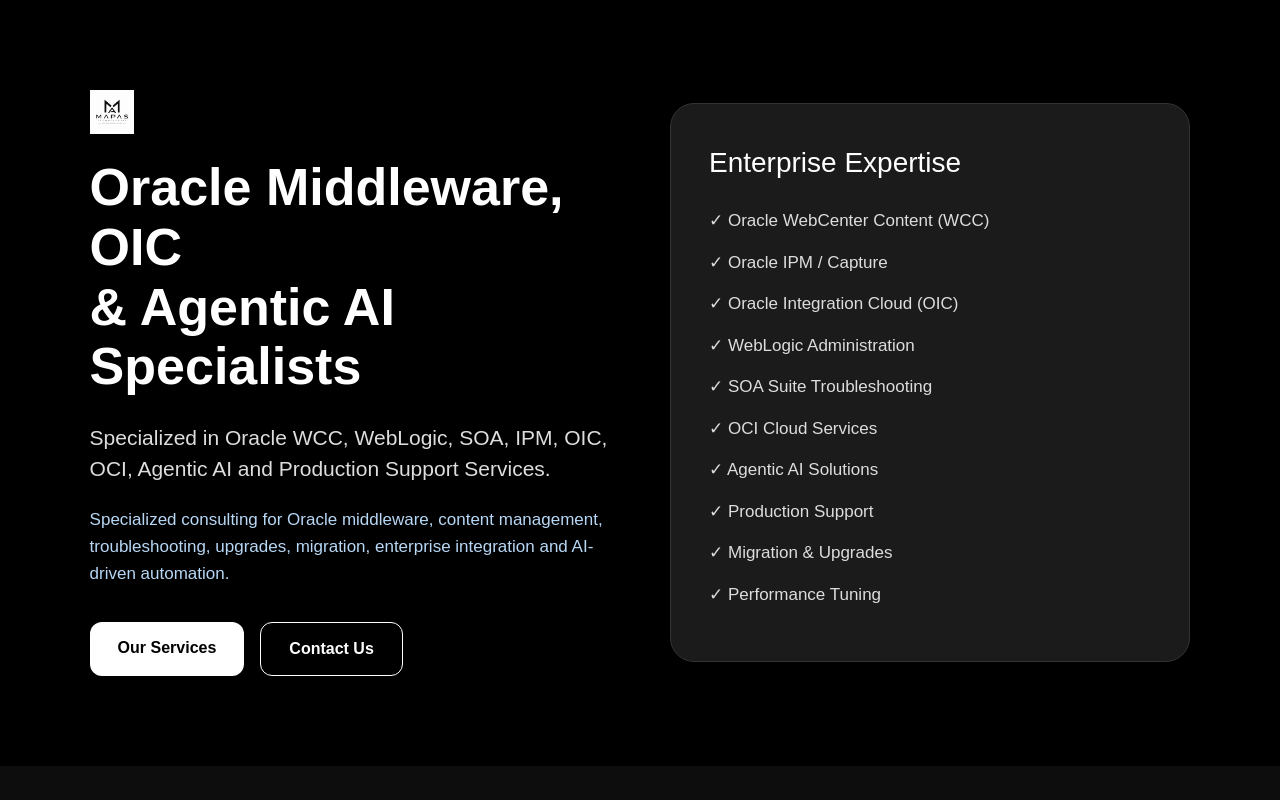
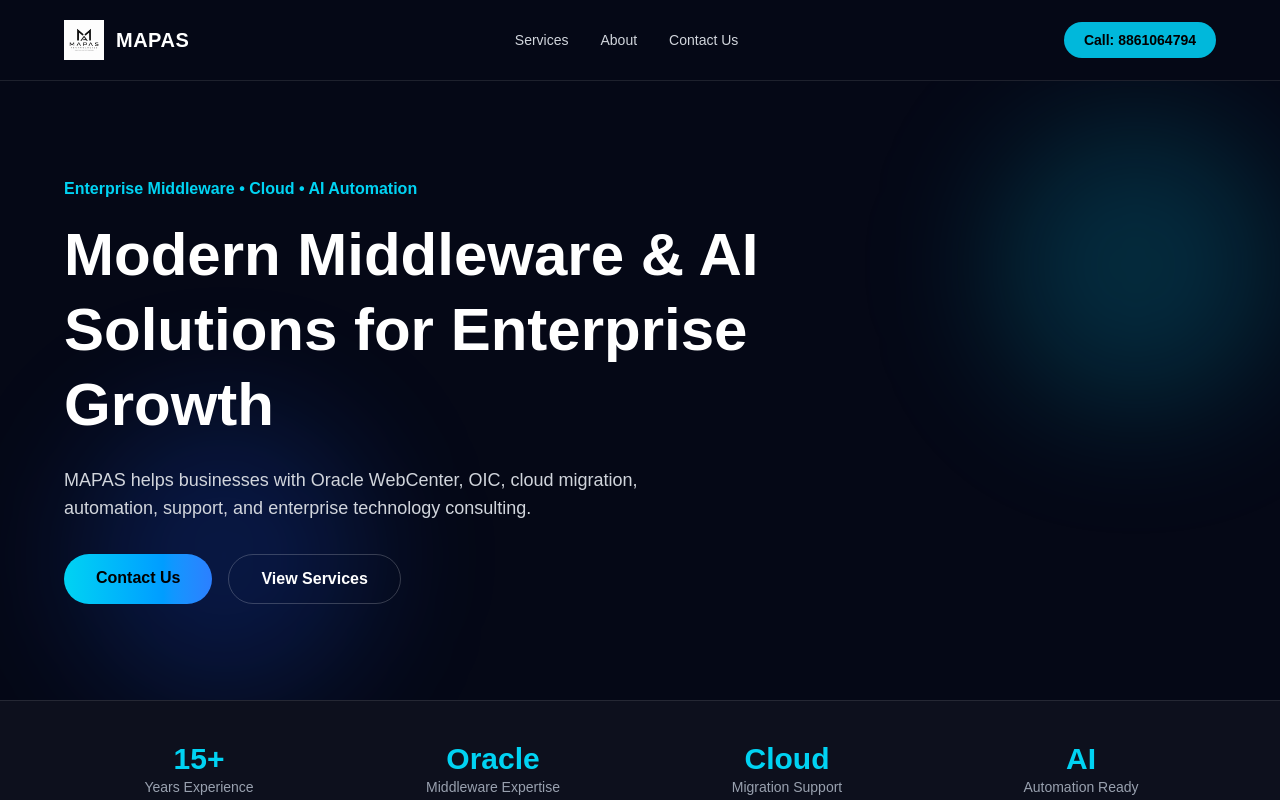
Before and after one commit to ranjanoraclemiddleware-a11y/mapas-website, a Next.js app: page / in a window 1280 px wide. Shown: the top 800 px of the page. Built offline with nearby package versions, Linux system fonts and the light colour scheme.

Commit message:
Update page.tsx

```diff
--- a/app/page.tsx
+++ b/app/page.tsx
@@ -1,98 +1,199 @@
 export default function Home() {
-  const services = [
-    ["Oracle WCC Support", "Production support, troubleshooting, integrations and administration."],
-    ["Oracle Integration Cloud (OIC)", "Enterprise integrations, APIs, connectivity and automation flows."],
-    ["WebLogic Administration", "Server setup, patching, performance tuning and monitoring."],
-    ["SOA & Middleware", "SOA Suite troubleshooting, deployments and enterprise integrations."],
-    ["OCI Cloud Services", "Oracle Cloud infrastructure guidance, migration and support."],
-    ["Agentic AI Solutions", "AI-driven automation, intelligent workflows and enterprise GenAI enablement."],
-  ];
+  return (
+    <main className="min-h-screen bg-[#050816] text-white">
+      {/* Navbar */}
+      <nav className="flex items-center justify-between px-6 md:px-16 py-5 border-b border-white/10">
+        <div className="flex items-center gap-3">
+          <img src="/logo.png" alt="MAPAS Logo" className="h-10 w-auto" />
+          <span className="text-xl font-bold tracking-wide">MAPAS</span>
+        </div>
 
-  return (
-    <main style={{ background: "#000", color: "#fff", minHeight: "100vh", fontFamily: "Arial, sans-serif" }}>
-      <section style={{ padding: "90px 7%" }}>
-        <div style={{ display: "grid", gridTemplateColumns: "1fr 1fr", gap: "60px", alignItems: "center" }}>
-          <div>
-            <img src="/logo.png" alt="MAPAS Logo" style={{ width: "44px", marginBottom: "24px" }} />
+        <div className="hidden md:flex items-center gap-8 text-sm text-gray-300">
+          <a href="#services" className="hover:text-white">Services</a>
+          <a href="#about" className="hover:text-white">About</a>
+          <a href="#contact" className="hover:text-white">Contact Us</a>
+        </div>
 
-            <h1 style={{ fontSize: "52px", lineHeight: "1.15", fontWeight: 800, marginBottom: "26px" }}>
-              Oracle Middleware, OIC <br />& Agentic AI Specialists
+        <a
+          href="tel:8861064794"
+          className="rounded-full bg-cyan-500 px-5 py-2 text-sm font-semibold text-black hover:bg-cyan-400"
+        >
+          Call: 8861064794
+        </a>
+      </nav>
+
+      {/* Hero */}
+      <section className="relative overflow-hidden px-6 md:px-16 py-24">
+        <div className="absolute right-0 top-10 h-72 w-72 rounded-full bg-cyan-500/20 blur-3xl" />
+        <div className="absolute left-20 bottom-0 h-72 w-72 rounded-full bg-blue-600/20 blur-3xl" />
+
+        <div className="relative max-w-4xl">
+          <p className="mb-4 text-cyan-400 font-semibold">
+            Enterprise Middleware • Cloud • AI Automation
+          </p>
+
+          <h1 className="text-4xl md:text-6xl font-extrabold leading-tight">
+            Modern Middleware & AI Solutions for Enterprise Growth
           </h1>
 
-            <p style={{ fontSize: "21px", color: "#ddd", lineHeight: "1.45", marginBottom: "22px" }}>
-              Specialized in Oracle WCC, WebLogic, SOA, IPM, OIC, OCI, Agentic AI and Production Support Services.
+          <p className="mt-6 max-w-2xl text-lg text-gray-300">
+            MAPAS helps businesses with Oracle WebCenter, OIC, cloud migration,
+            automation, support, and enterprise technology consulting.
           </p>
 
-            <p style={{ fontSize: "17px", color: "#b7d7f5", lineHeight: "1.6", marginBottom: "34px" }}>
-              Specialized consulting for Oracle middleware, content management, troubleshooting, upgrades, migration,
-              enterprise integration and AI-driven automation.
-            </p>
+          <div className="mt-8 flex flex-col sm:flex-row gap-4">
+            <a
+              href="#contact"
+              className="rounded-full bg-gradient-to-r from-cyan-400 to-blue-500 px-8 py-3 text-center font-semibold text-black"
+            >
+              Contact Us
+            </a>
 
-            <div style={{ display: "flex", gap: "16px" }}>
-              <a href="#services" style={{ background: "#fff", color: "#000", padding: "14px 28px", borderRadius: "12px", fontWeight: 700, textDecoration: "none" }}>
-                Our Services
-              </a>
-              <a href="#contact" style={{ color: "#fff", padding: "14px 28px", borderRadius: "12px", border: "1px solid #fff", fontWeight: 700, textDecoration: "none" }}>
-                Contact Us
+            <a
+              href="#services"
+              className="rounded-full border border-white/20 px-8 py-3 text-center font-semibold text-white hover:bg-white/10"
+            >
+              View Services
             </a>
           </div>
         </div>
+      </section>
 
-          <div style={{ background: "#1b1b1b", border: "1px solid #333", borderRadius: "24px", padding: "38px" }}>
-            <h2 style={{ fontSize: "28px", marginBottom: "24px" }}>Enterprise Expertise</h2>
+      {/* Trust / Stats */}
+      <section className="px-6 md:px-16 py-10 border-y border-white/10 bg-white/[0.03]">
+        <div className="grid grid-cols-2 md:grid-cols-4 gap-6 text-center">
+          <div>
+            <h3 className="text-3xl font-bold text-cyan-400">15+</h3>
+            <p className="text-gray-400 text-sm">Years Experience</p>
+          </div>
+          <div>
+            <h3 className="text-3xl font-bold text-cyan-400">Oracle</h3>
+            <p className="text-gray-400 text-sm">Middleware Expertise</p>
+          </div>
+          <div>
+            <h3 className="text-3xl font-bold text-cyan-400">Cloud</h3>
+            <p className="text-gray-400 text-sm">Migration Support</p>
+          </div>
+          <div>
+            <h3 className="text-3xl font-bold text-cyan-400">AI</h3>
+            <p className="text-gray-400 text-sm">Automation Ready</p>
+          </div>
+        </div>
+      </section>
+
+      {/* Services */}
+      <section id="services" className="px-6 md:px-16 py-20">
+        <div className="max-w-3xl mb-12">
+          <p className="text-cyan-400 font-semibold mb-3">Our Services</p>
+          <h2 className="text-3xl md:text-5xl font-bold">
+            Technology services designed for modern enterprises
+          </h2>
+        </div>
+
+        <div className="grid md:grid-cols-3 gap-6">
           {[
-              "Oracle WebCenter Content (WCC)",
-              "Oracle IPM / Capture",
-              "Oracle Integration Cloud (OIC)",
-              "WebLogic Administration",
-              "SOA Suite Troubleshooting",
-              "OCI Cloud Services",
-              "Agentic AI Solutions",
-              "Production Support",
-              "Migration & Upgrades",
-              "Performance Tuning",
+            {
+              title: "Oracle WebCenter",
+              desc: "Implementation, support, troubleshooting, migration, and performance guidance for Oracle WCC/IPM.",
+            },
+            {
+              title: "Oracle Integration Cloud",
+              desc: "OIC integrations, APIs, adapters, process automation, and enterprise connectivity.",
+            },
+            {
+              title: "Cloud Migration",
+              desc: "Move applications and workloads to cloud platforms with better scalability and reliability.",
+            },
+            {
+              title: "AI Automation",
+              desc: "Automate business workflows using AI-powered solutions and intelligent process design.",
+            },
+            {
+              title: "Middleware Support",
+              desc: "Support for WebLogic, SOA, integrations, deployments, patches, and production issues.",
+            },
+            {
+              title: "Consulting & Training",
+              desc: "Expert consulting, technical guidance, and training for enterprise IT teams.",
+            },
+          ].map((service) => (
+            <div
+              key={service.title}
+              className="rounded-2xl border border-white/10 bg-white/[0.04] p-6 hover:bg-white/[0.07] transition"
+            >
+              <h3 className="text-xl font-bold mb-3">{service.title}</h3>
+              <p className="text-gray-400">{service.desc}</p>
+            </div>
+          ))}
+        </div>
+      </section>
+
+      {/* About */}
+      <section id="about" className="px-6 md:px-16 py-20 bg-white/[0.03]">
+        <div className="grid md:grid-cols-2 gap-10 items-center">
+          <div>
+            <p className="text-cyan-400 font-semibold mb-3">Why MAPAS</p>
+            <h2 className="text-3xl md:text-5xl font-bold mb-6">
+              Reliable technology partner for business transformation
+            </h2>
+            <p className="text-gray-300 text-lg">
+              We combine enterprise middleware experience with modern cloud and
+              AI capabilities to deliver practical, scalable, and cost-effective
+              solutions.
+            </p>
+          </div>
+
+          <div className="grid gap-4">
+            {[
+              "Enterprise-grade Oracle expertise",
+              "Fast issue analysis and resolution",
+              "Cloud and automation focused approach",
+              "Flexible support for growing businesses",
             ].map((item) => (
-              <p key={item} style={{ fontSize: "17px", color: "#ddd", marginBottom: "16px" }}>✓ {item}</p>
+              <div
+                key={item}
+                className="rounded-xl border border-white/10 bg-[#0b1020] p-5 text-gray-200"
+              >
+                ✓ {item}
+              </div>
             ))}
           </div>
         </div>
       </section>
 
-      <section id="about" style={{ padding: "80px 7%", background: "#0d0d0d", textAlign: "center" }}>
-        <h2 style={{ fontSize: "38px", marginBottom: "24px" }}>About MAPAS</h2>
-        <p style={{ fontSize: "18px", color: "#ccc", lineHeight: "1.8", maxWidth: "900px", margin: "0 auto" }}>
-          MAPAS Technologies focuses on Oracle enterprise solutions, especially Oracle WebCenter Content,
-          WebLogic Server, SOA, OIC, OCI and enterprise middleware support.
+      {/* Contact */}
+      <section id="contact" className="px-6 md:px-16 py-20">
+        <div className="rounded-3xl bg-gradient-to-r from-cyan-500 to-blue-600 p-10 md:p-14 text-black">
+          <h2 className="text-3xl md:text-5xl font-extrabold mb-4">
+            Let’s build your digital platform
+          </h2>
+          <p className="max-w-2xl text-lg mb-8">
+            Contact MAPAS for Oracle, middleware, cloud, AI automation, and
+            enterprise technology services.
           </p>
-        <p style={{ fontSize: "18px", color: "#aaa", lineHeight: "1.8", maxWidth: "900px", margin: "20px auto 0" }}>
-          We help businesses manage production systems, resolve critical incidents, perform upgrades,
-          improve enterprise application stability and adopt AI-driven automation.
-        </p>
-      </section>
 
-      <section id="services" style={{ padding: "80px 7%", background: "#000" }}>
-        <h2 style={{ fontSize: "38px", textAlign: "center", marginBottom: "50px" }}>Our Services</h2>
+          <div className="flex flex-col sm:flex-row gap-4">
+            <a
+              href="tel:8861064794"
+              className="rounded-full bg-black px-8 py-3 text-center font-semibold text-white"
+            >
+              Call 8861064794
+            </a>
 
-        <div style={{ display: "grid", gridTemplateColumns: "repeat(3, 1fr)", gap: "26px" }}>
-          {services.map(([title, desc]) => (
-            <div key={title} style={{ background: "#1b1b1b", padding: "30px", borderRadius: "24px", border: "1px solid #333" }}>
-              <h3 style={{ fontSize: "24px", marginBottom: "14px" }}>{title}</h3>
-              <p style={{ color: "#aaa", lineHeight: "1.6" }}>{desc}</p>
+            <a
+              href="mailto:info@mapas.com"
+              className="rounded-full border border-black px-8 py-3 text-center font-semibold"
+            >
+              Email Us
+            </a>
           </div>
-          ))}
         </div>
       </section>
 
-      <section id="contact" style={{ padding: "80px 7%", background: "#0d0d0d", textAlign: "center" }}>
-        <h2 style={{ fontSize: "38px", marginBottom: "20px" }}>Contact Us</h2>
-        <p style={{ color: "#ccc", fontSize: "18px", marginBottom: "30px" }}>
-          Looking for Oracle middleware, OIC, OCI or Agentic AI consulting support?
-        </p>
-        <p style={{ fontSize: "18px" }}>📧 info@mapastech.com</p>
-        <p style={{ fontSize: "18px" }}>📞 +91-8861064794</p>
-        <p style={{ fontSize: "18px" }}>🌐 www.mapasgenai.com</p>
-        <p style={{ fontSize: "18px" }}>🔗 LinkedIn: MAPAS Technologies</p>
-      </section>
+      {/* Footer */}
+      <footer className="px-6 md:px-16 py-8 border-t border-white/10 text-center text-gray-500">
+        © 2026 MAPAS. All rights reserved.
+      </footer>
     </main>
   );
 }
```
Lines whose indentation alone changed are shown as unchanged.
